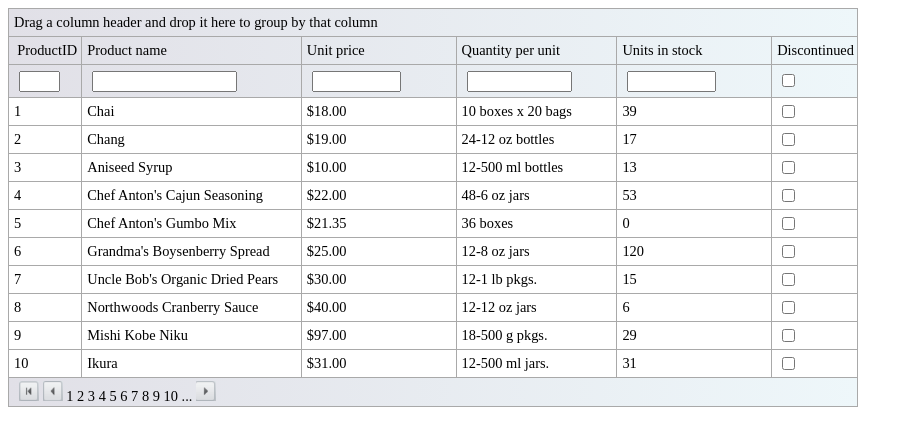
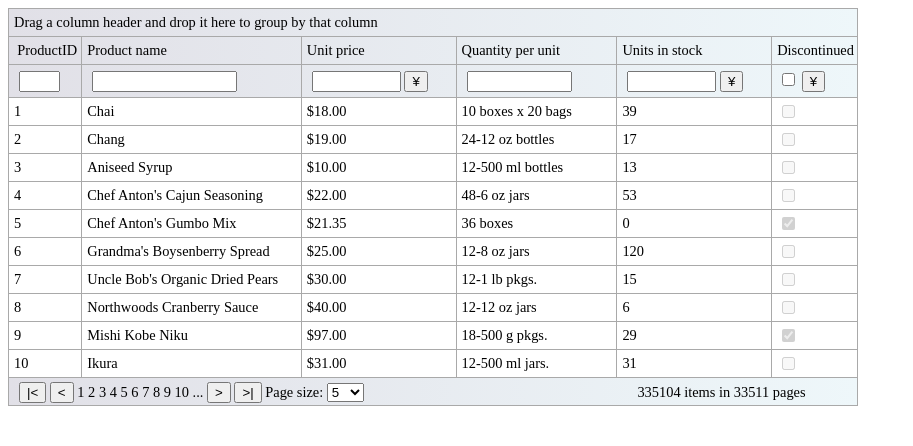
Before and after one commit to Tanya-Zheleva/HTML-Basics-Repo, a plain HTML site: page HTML Forms/Task-4/grid.html in a window 1280 px wide. Shown: the whole page, without its empty margins (0-913 px from the left). Drawn offline with Linux system fonts and the light colour scheme.

Commit message:
Fixed hw 3

```diff
--- a/HTML Forms/Task-3/styles.css
+++ b/HTML Forms/Task-3/styles.css
@@ -15,6 +15,11 @@ thead tr {
     height: 30px;
 }
 
+th {
+    font-weight: bold;
+    font-size: 1.3em;
+}
+
 a {
     font-weight: normal;
     text-align: center;
--- a/HTML Forms/Task-4/grid.html
+++ b/HTML Forms/Task-4/grid.html
@@ -44,26 +44,27 @@
                     </th>
                     <th class="fill">
                         <input id="unit-price" type="text" size="8">
-                        <!-- <img src="symbol.PNG" alt="Price"> -->
-                        <!-- <input type="image" src="symbol.PNG" alt="Price"> -->
+                        <button>&yen;</button>
                     </th>
                     <th class="fill">
                         <input id="unit-quantity" type="text" size="10">
                     </th>
                     <th class="fill">
                         <input id="units-stock" type="text" size="8">
+                        <button>&yen;</button>
                     </th>
                     <th class="fill">
                         <input id="discontinued" type="checkbox">
+                        <button>&yen;</button>
                     </th>
                 </tr>
             </thead>
             <tfoot>
                 <tr>
-                    <th colspan="6">
+                    <td colspan="6">
                         <div class="icons">
-                            <img src="start.PNG" alt="Start">
-                            <img src="prev.PNG" alt="Prev">
+                            <button type="submit">|&lt;</button>
+                            <button type="submit">&lt;</button>
                             <span>1</span>
                             <span>2</span>
                             <span>3</span>
@@ -75,9 +76,18 @@
                             <span>9</span>
                             <span>10</span>
                             <span>...</span>
-                            <img src="next.PNG" alt="Next">
+                            <button type="submit">&gt;</button>
+                            <button type="submit">&gt;|</button>
+                            <label for="page-size">Page size:</label>
+                            <select id="page-size">
+                                <option value="5">5</option>
+                                <option value="10">10</option>
+                                <option value="20">20</option>
+                                <option value="30">30</option>
+                            </select>
+                            <span>335104 items in 33511 pages</span>
                         </div>
-                    </th>
+                    </td>
                 </tr>
             </tfoot>
             <tbody>
@@ -87,7 +97,7 @@
                     <td>$18.00</td>
                     <td>10 boxes x 20 bags</td>
                     <td>39</td>
-                    <td><input type="checkbox"></td>
+                    <td><input type="checkbox" disabled></td>
                 </tr>
                 <tr>
                     <td>2</td>
@@ -95,7 +105,7 @@
                     <td>$19.00</td>
                     <td>24-12 oz bottles</td>
                     <td>17</td>
-                    <td><input type="checkbox"></td>
+                    <td><input type="checkbox" disabled></td>
                 </tr>
                 <tr>
                     <td>3</td>
@@ -103,7 +113,7 @@
                     <td>$10.00</td>
                     <td>12-500 ml bottles</td>
                     <td>13</td>
-                    <td><input type="checkbox"></td>
+                    <td><input type="checkbox" disabled></td>
                 </tr>
                 <tr>
                     <td>4</td>
@@ -111,7 +121,7 @@
                     <td>$22.00</td>
                     <td>48-6 oz jars</td>
                     <td>53</td>
-                    <td><input type="checkbox"></td>
+                    <td><input type="checkbox" disabled></td>
                 </tr>
                 <tr>
                     <td>5</td>
@@ -119,7 +129,7 @@
                     <td>$21.35</td>
                     <td>36 boxes</td>
                     <td>0</td>
-                    <td><input type="checkbox"></td>
+                    <td><input type="checkbox" checked disabled></td>
                 </tr>
                 <tr>
                     <td>6</td>
@@ -127,7 +137,7 @@
                     <td>$25.00</td>
                     <td>12-8 oz jars</td>
                     <td>120</td>
-                    <td><input type="checkbox"></td>
+                    <td><input type="checkbox" disabled></td>
                 </tr>
                 <tr>
                     <td>7</td>
@@ -135,7 +145,7 @@
                     <td>$30.00</td>
                     <td>12-1 lb pkgs.</td>
                     <td>15</td>
-                    <td><input type="checkbox"></td>
+                    <td><input type="checkbox" disabled></td>
                 </tr>
                 <tr>
                     <td>8</td>
@@ -143,7 +153,7 @@
                     <td>$40.00</td>
                     <td>12-12 oz jars</td>
                     <td>6</td>
-                    <td><input type="checkbox"></td>
+                    <td><input type="checkbox" disabled></td>
                 </tr>
                 <tr>
                     <td>9</td>
@@ -151,7 +161,7 @@
                     <td>$97.00</td>
                     <td>18-500 g pkgs.</td>
                     <td>29</td>
-                    <td><input type="checkbox"></td>
+                    <td><input type="checkbox" checked disabled></td>
                 </tr>
                 <tr>
                     <td>10</td>
@@ -159,7 +169,7 @@
                     <td>$31.00</td>
                     <td>12-500 ml jars.</td>
                     <td>31</td>
-                    <td><input type="checkbox"></td>
+                    <td><input type="checkbox" disabled></td>
                 </tr>
             </tbody>
         </table>
--- a/HTML Forms/Task-4/styles.css
+++ b/HTML Forms/Task-4/styles.css
@@ -12,7 +12,7 @@ tfoot, th, td {
     height: 25px;
 }
 
-.fill {
+th.fill {
     height: 30px;
 }
 
@@ -53,19 +53,12 @@ th.disq {
     width: 80px;
 }
 
-input[type="image"] {
-    width: 20px;
-    height: 20px;
-    margin-top: 8px;
-    margin-left: 3px;
-}
-
-.icons {
+div.icons {
     margin-top: 2px;
     margin-left: 5px;
 }
 
-img {
-    width: 20px;
-    height: 20px;
+div.icons span:last-child {
+    text-align: right;
+    padding-left: 270px;
 }
```
Also changed, not shown: HTML Forms/Task-2/grid.html (+4 -4 lines), HTML Forms/Task-4/next.PNG (deleted), HTML Forms/Task-4/prev.PNG (deleted), HTML Forms/Task-4/start.PNG (deleted), HTML Forms/Task-4/symbol.PNG (deleted).
